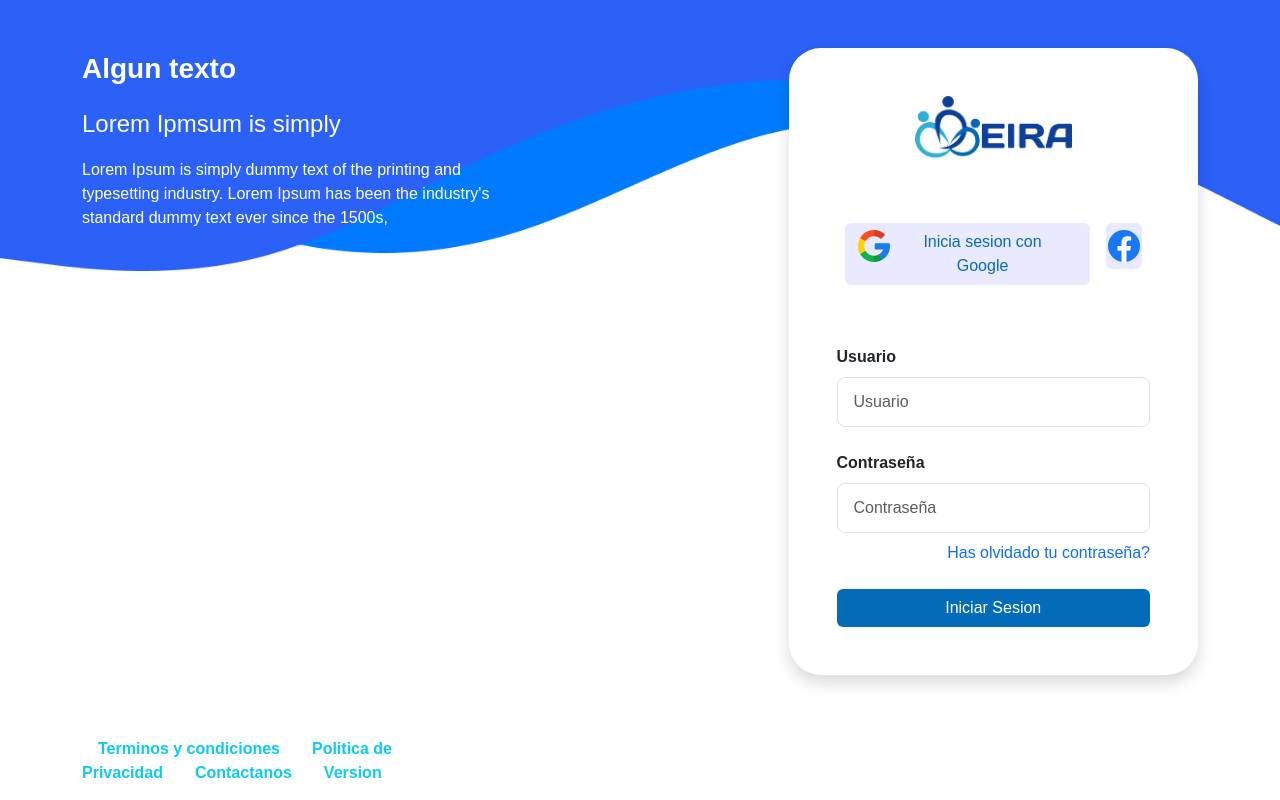
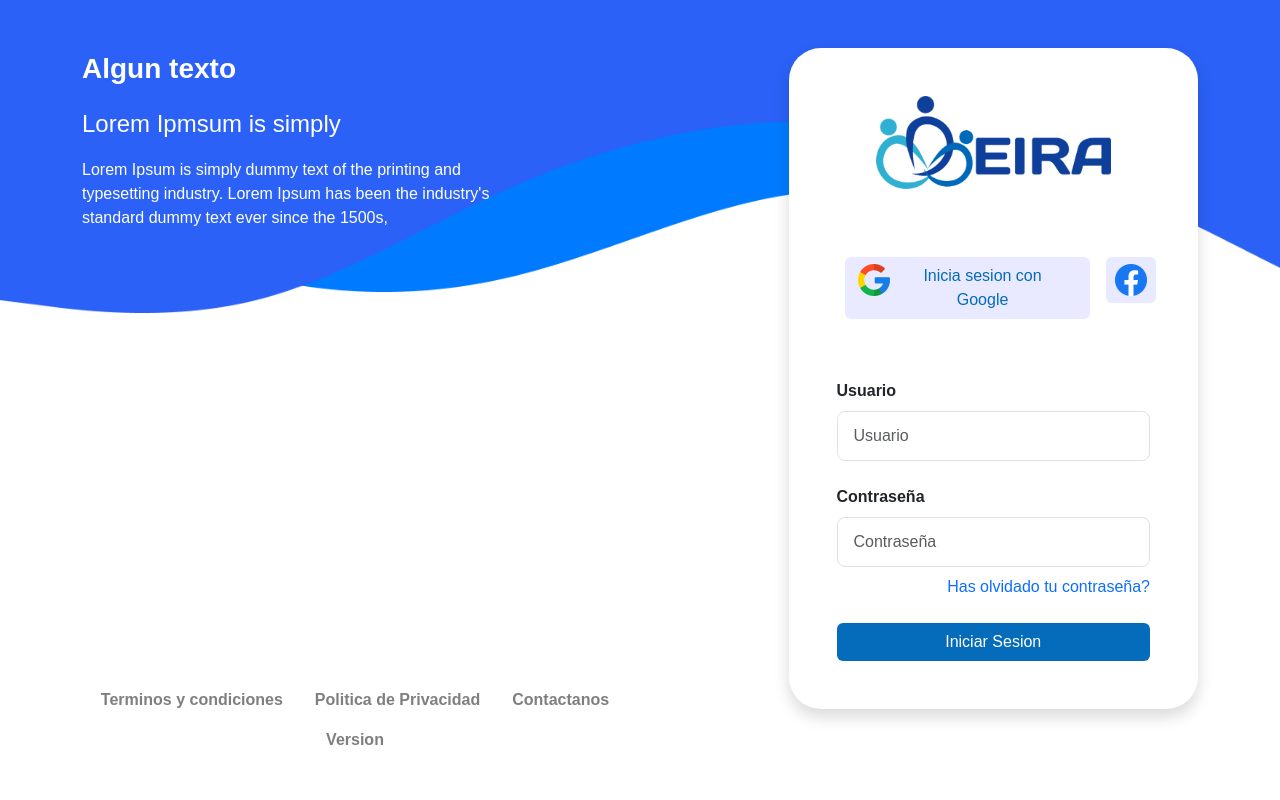
Before and after one commit to JhonRivera00/Eira_IPS, a React (Vite) app: page / in a window 1280 px wide. Built offline with nearby package versions, Linux system fonts and the light colour scheme.

Commit message:
Login responsivo

```diff
--- a/src/Pages/Login.jsx
+++ b/src/Pages/Login.jsx
@@ -6,32 +6,31 @@ import google from "../assets/Imagenes/google.png";
 
 function login() {
   return (
-<body className="login">
+<body className="login" style={{height:"100vh"}}>
 
-    <div className="container pt-5 rounded-5">
-      <div className="row align-items-stretch">
-        <div className="col-lg-6 d-none d-lg-block " >
+    <div className="container pt-lg-5 pt-4 rounded-5 h-100">
+      <div className="row align-items-stretch h-100">
+        <div className="col-lg-6 d-none d-lg-block pb-5 " >
         <div className="position-relative h-100">
           <div className="text-white w-75">
             <p className="fs-3 fw-bold">Algun texto</p>
             <p className="fs-4 ">Lorem Ipmsum is simply</p>
             <p className="fs-6 ">Lorem Ipsum is simply dummy text of the printing and typesetting industry. Lorem Ipsum has been the industry's standard dummy text ever since the 1500s,</p>
           </div>
-          <div className="position-absolute" style={{bottom:"-110px"}} >
+          <div className="position-absolute  text-center" style={{bottom:"0%"}} >
 
-          <span><a className="text-decoration-none text-info mx-3 fw-bold" href="#">Terminos y condiciones</a></span>
-          <span><a className="text-decoration-none text-info mx-3 fw-bold" href="#">Politica de Privacidad</a></span>
-          <span><a className="text-decoration-none text-info mx-3 fw-bold" href="#">Contactanos</a></span>
-          <span><a className="text-decoration-none text-info mx-3 fw-bold" href="#">Version</a></span>
+          <span><a className="text-decoration-none text-black-50 mx-3 fw-bold d-inline-block" href="#">Terminos y condiciones</a></span>
+          <span><a className="text-decoration-none text-black-50 mx-3 fw-bold d-inline-block" href="#">Politica de Privacidad</a></span>
+          <span><a className="text-decoration-none text-black-50 mx-3 fw-bold d-inline-block" href="#">Contactanos</a></span>
+          <span><a className="text-decoration-none text-black-50 mx-3 fw-bold d-inline-block mt-lg-3" href="#">Version</a></span>
           </div>
         </div>
         </div>
-        <div className="col-lg-6 col-12 justify-content-lg-end justify-content-center d-flex">
-          <div className="w-75 p-5 bg-white rounded-5 shadow">
-
-
+        <div className="col-lg-6 col-12">
+          <div className="d-flex justify-content-lg-end justify-content-center">
+          <div className="w-75 p-5 bg-white rounded-5 shadow ">
           <div className="text-center">
-            <img className="w-50" src={logo} width={100}></img>
+            <img className="w-75" src={logo} width={100}></img>
           </div>
 
           {/* Inicio de Sesion */}
@@ -40,15 +39,15 @@ function login() {
                <div className="col-6 col-md-10 p-2">
                <button className="btn btn-login w-100 my-1">
                   <div className="row w-100 justify-content-center">
-                    <div className="col-3">
+                    <div className="col-3 col-xs-6 ">
                       <img src={google} width={32} alt="Logo_facebook"></img>
                     </div>
-                      <div className="col-9 col-md-9 text-center d-none d-sm-block">Inicia sesion con Google</div>
+                      <div className="col-9 col-xs-6  text-center d-none d-md-block">Inicia sesion con Google</div>
                   </div>
                 </button>
                </div>
                <div className="col-6 col-md-2 p-2">
-                <button className="btn btn-login w-100 my-1">
+                <button className="btn btn-login w-100 my-1 px-lg-4">
                   <div className="row w-100 justify-content-center">
                     <div className="col-3 me-2 ">
                       <img src={facebook} width={32} alt="Logo_facebook"></img>
@@ -86,6 +85,7 @@ function login() {
           </form>
 
           </div>
+          </div>
         </div>
       </div>
     </div>
```
Also changed, not shown: src/assets/Imagenes/Vector.png, src/assets/Imagenes/Vector1.png.
